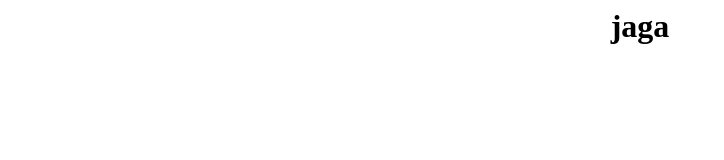
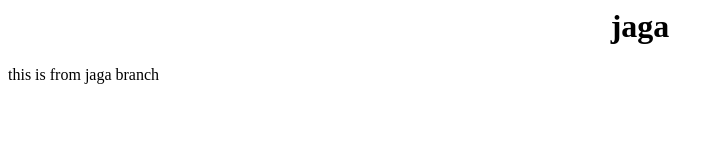
Before and after one commit to Jagadesh152004/github2, a plain HTML site: page index.html in a window 1280 px wide. Shown: the whole page, without its empty margins (0-724 px from the left). Drawn offline with Linux system fonts and the light colour scheme.

Commit message:
frm jaga

```diff
--- a/index.html
+++ b/index.html
@@ -1,3 +1,4 @@
 <center>
     <h1>jaga</h1>
 </center>
+<p>this is from jaga branch</p>
```
